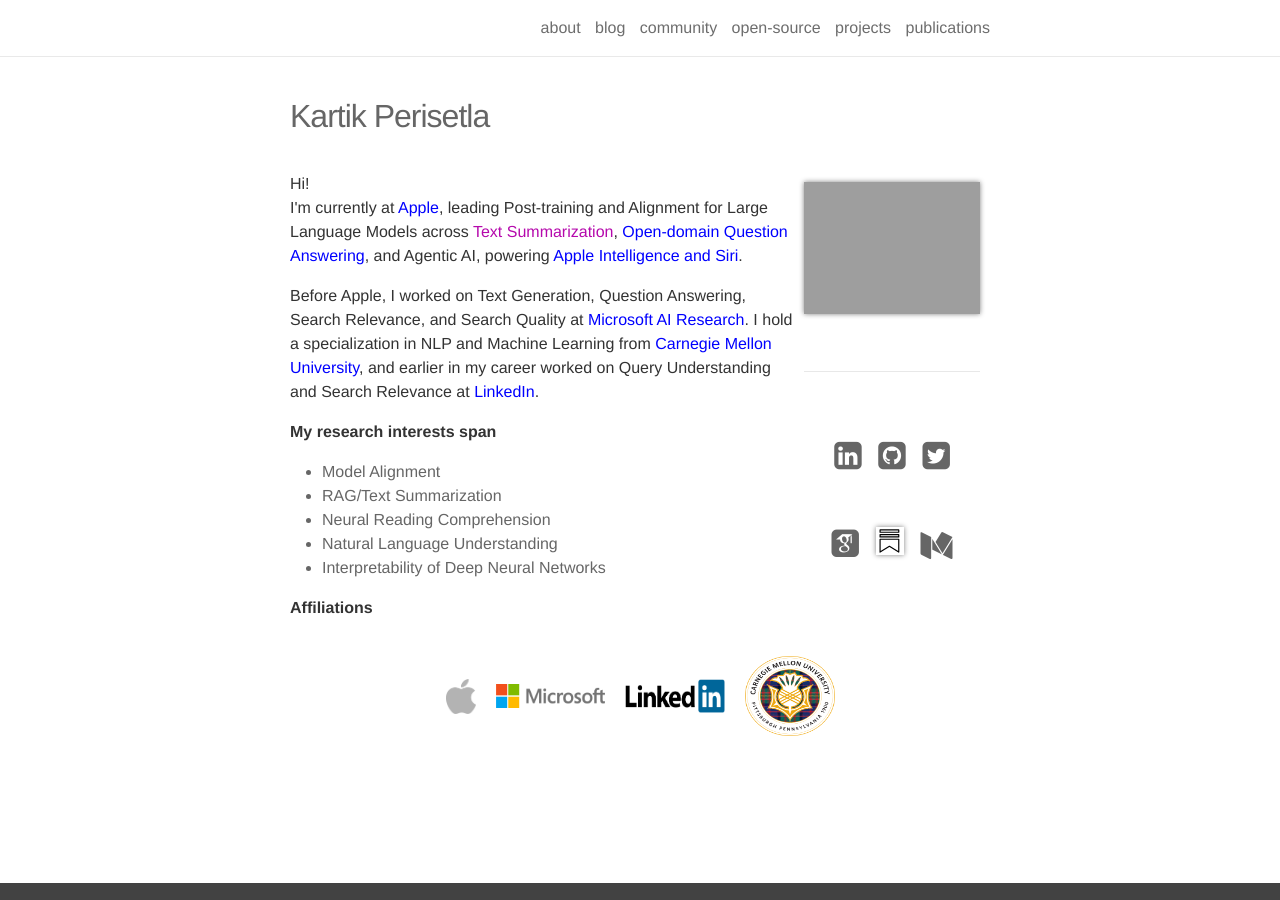
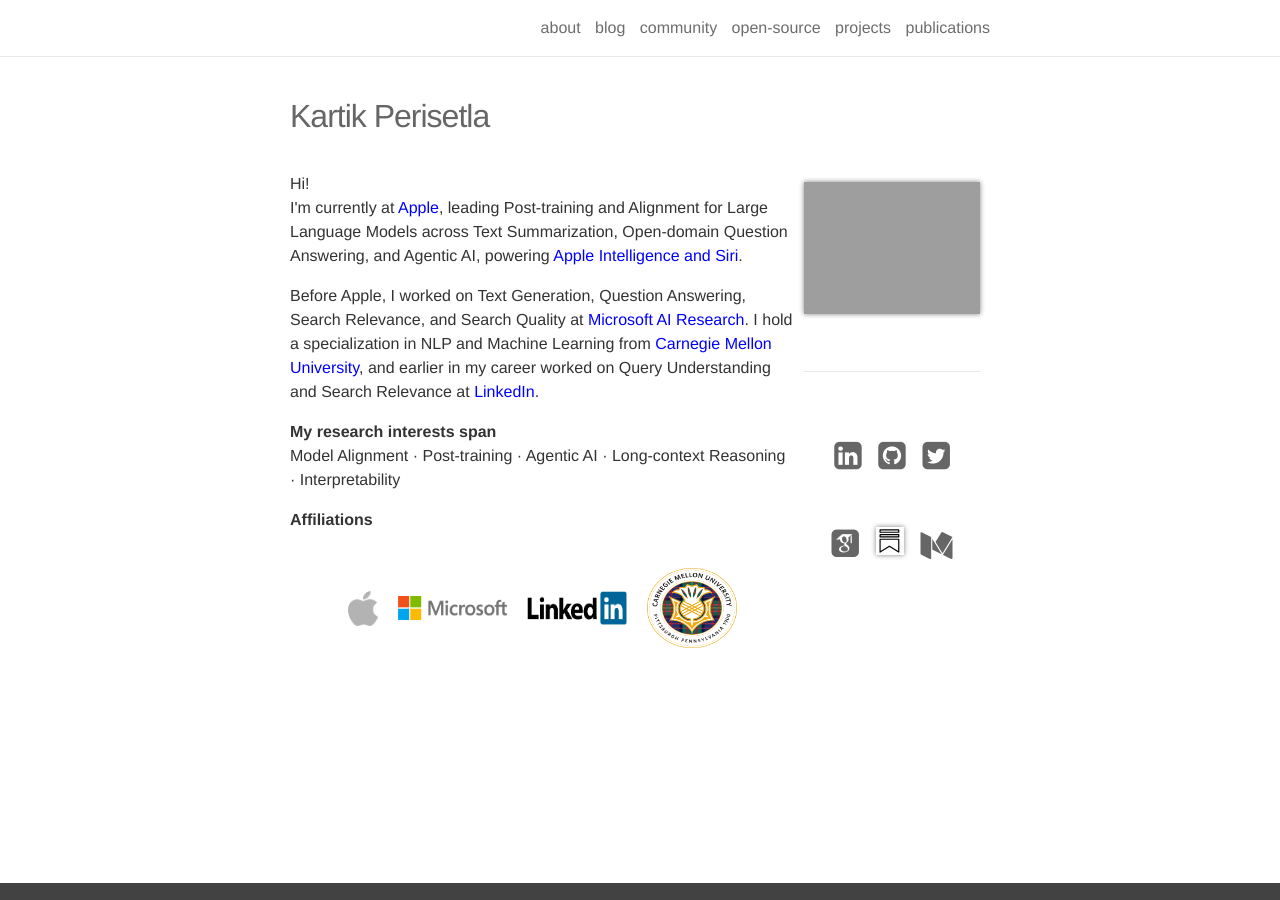
Before and after one commit to kartikperisetla/kartikperisetla.github.io, a Jekyll site: the page built from _pages/about.md, in a window 1280 px wide. Built offline with Jekyll 4.4.1, drawn with Linux system fonts in a browser that asks for light colours; nearby versions of some CDN libraries; some web fonts are replaced.

Commit message:
copy: inline research interests, drop Wikipedia links from intro

```diff
--- a/_pages/about.md
+++ b/_pages/about.md
@@ -10,21 +10,15 @@
 ---
 <p align="left">
 Hi!<br/>
-I'm currently at <a href="https://www.apple.com/" target="_blank" style="color:blue">Apple</a>, leading Post-training and Alignment for Large Language Models across <a target="_blank" href="https://en.wikipedia.org/wiki/Automatic_summarization#Abstractive-based_summarization">Text Summarization</a>, <a target="_blank" href="https://en.wikipedia.org/wiki/Question_answering#Open_domain_question_answering" style="color:blue">Open-domain Question Answering</a>, and Agentic AI, powering <a href="https://www.apple.com/apple-intelligence/" target="_blank" style="color:blue">Apple Intelligence and Siri</a>.</p>
+I'm currently at <a href="https://www.apple.com/" target="_blank" style="color:blue">Apple</a>, leading Post-training and Alignment for Large Language Models across Text Summarization, Open-domain Question Answering, and Agentic AI, powering <a href="https://www.apple.com/apple-intelligence/" target="_blank" style="color:blue">Apple Intelligence and Siri</a>.</p>
 
 <p>
 Before Apple, I worked on Text Generation, Question Answering, Search Relevance, and Search Quality at <a href="https://www.microsoft.com/en-us/research/lab/microsoft-research-redmond/" target="_blank" style="color:blue">Microsoft AI Research</a>. I hold a specialization in NLP and Machine Learning from <a href="http://cmu.edu/" target="_blank" style="color:blue">Carnegie Mellon University</a>, and earlier in my career worked on Query Understanding and Search Relevance at <a href="https://linkedin.com" target="_blank" style="color:blue">LinkedIn</a>.
 </p>
 
 <p align="left">
-<b>My research interests span</b>
-<ul>
-<li>Model Alignment</li>
-<li>RAG/Text Summarization</li>
-<li>Neural Reading Comprehension</li>
-<li>Natural Language Understanding</li>
-<li>Interpretability of Deep Neural Networks</li>
-</ul>
+<b>My research interests span</b><br/>
+Model Alignment &middot; Post-training &middot; Agentic AI &middot; Long-context Reasoning &middot; Interpretability
 </p>
 
 
```
